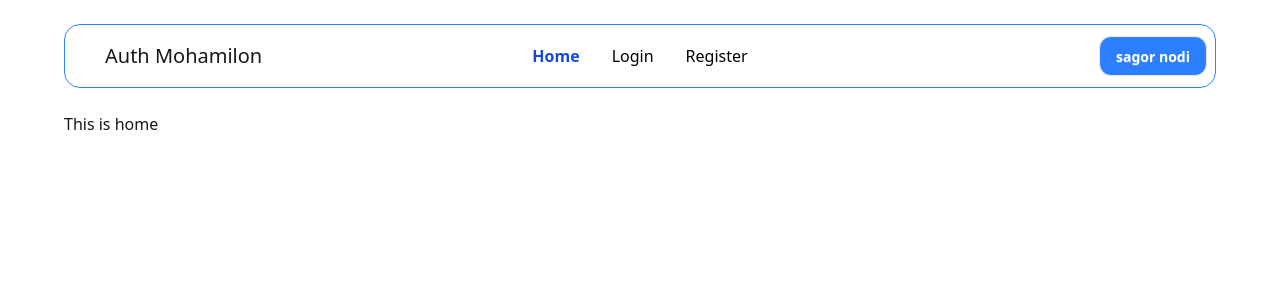
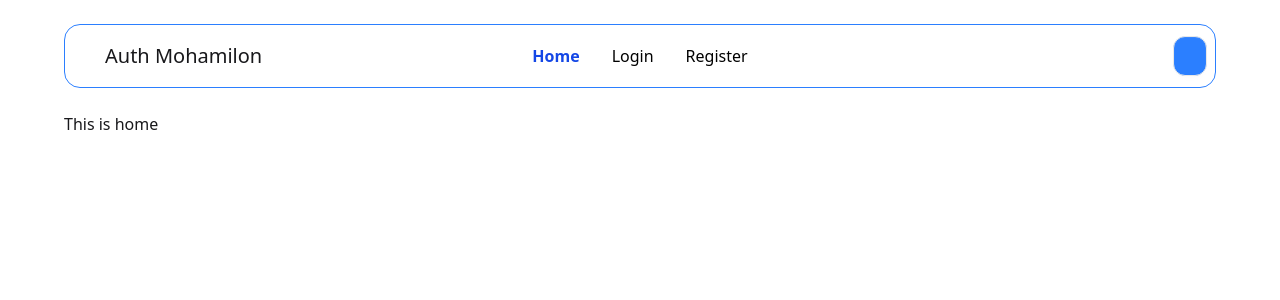
Before and after one commit to rakibahmeddev/auth-mohamilon, a React (Vite) app: page / in a window 1280 px wide. Shown: the top 300 px of the page. Built offline with nearby package versions, Linux system fonts and the light colour scheme; no server answers.

Commit message:
to get currently signed in use I used a hook called onAuthStateChanged(auth, currentUser => {}) hook  and then I kept the current user in useState hook and then I pass the user into the authInfo and then I access it via useContext(AuthContext) from header.jsx

```diff
--- a/src/AuthProvider/AuthProvider.jsx
+++ b/src/AuthProvider/AuthProvider.jsx
@@ -1,10 +1,11 @@
-import { createUserWithEmailAndPassword, signInWithEmailAndPassword } from 'firebase/auth';
-import React, { createContext } from 'react';
+import { createUserWithEmailAndPassword, onAuthStateChanged, signInWithEmailAndPassword } from 'firebase/auth';
+import React, { createContext, useState } from 'react';
 import { auth } from '../firebase.init';
 
 export const AuthContext = createContext(null);
 
 const AuthProvider = ({ children }) => {
+  const [user, setUser] = useState(null);
 
   const createUser = (email, password) => {
     return createUserWithEmailAndPassword(auth, email, password);
@@ -14,10 +15,22 @@ const AuthProvider = ({ children }) => {
     return signInWithEmailAndPassword(auth, email, password);
   }
 
+  onAuthStateChanged(auth, currentUser => {
+    if(currentUser){
+      console.log('user found', currentUser.email)
+      setUser(currentUser)
+    }
+    else{
+      console.log('no user found')
+      setUser(null)
+    }
+  })
+
   const authInfo = {
     name: 'sagor nodi',
     createUser,
-    signInUser
+    signInUser,
+    user
   };
   return (
     <AuthContext.Provider value={authInfo}>{children}</AuthContext.Provider>
--- a/src/components/Header.jsx
+++ b/src/components/Header.jsx
@@ -4,8 +4,8 @@ import AuthProvider, { AuthContext } from '../AuthProvider/AuthProvider';
 
 const Header = () => {
 
-  const {name} = useContext(AuthContext)
-  console.log(name)
+  const { user} = useContext(AuthContext)
+  console.log(user?.email)
 
   const links = (
     <>
@@ -86,7 +86,7 @@ const Header = () => {
         </div>
 
         <button className="btn bg-blue-500 text-white rounded-xl">
-          {name}
+          {user?.email}
         </button>
       </div>
     </div>
```
